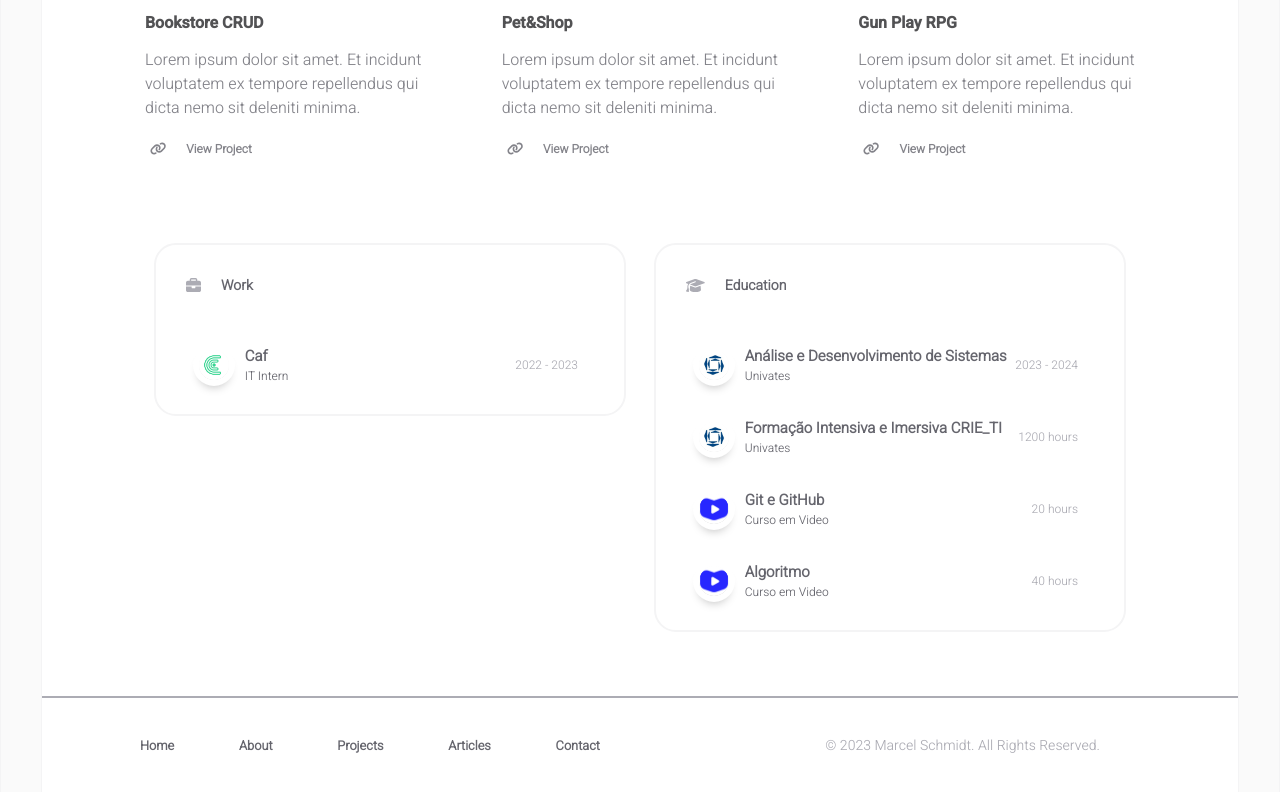
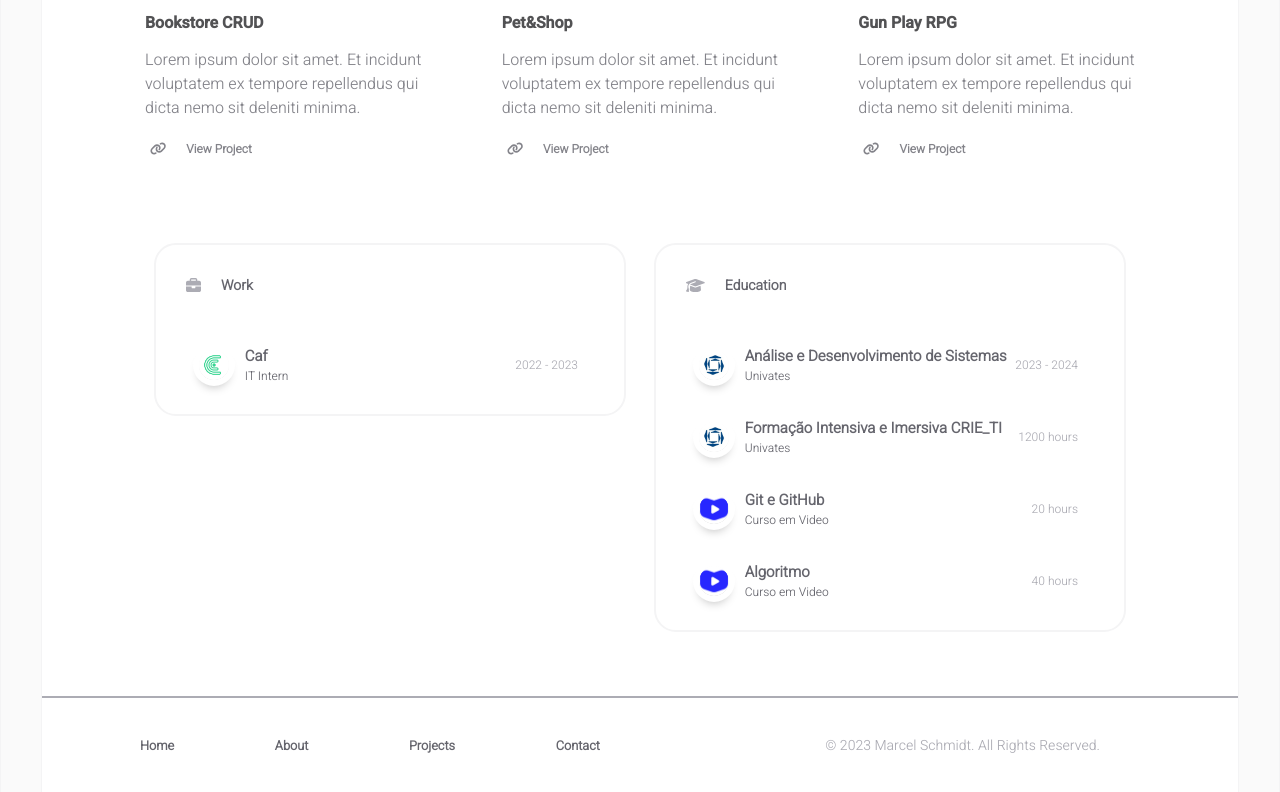
Before and after one commit to maaschmidt/portfolio, a React (Create React App) app: page / in a window 1280 px wide. Shown: the part 754-1546 px from the top of the page. Built offline with nearby package versions, Linux system fonts and the light colour scheme; the HTML template or start-up script is replaced by a standard one.

Commit message:
fix: remove item from dooter

```diff
--- a/src/components/common/footer.jsx
+++ b/src/components/common/footer.jsx
@@ -19,9 +19,6 @@
 							<Link to="/projects">Projects</Link>
 						</li>
 						<li className="footer-nav-link-item">
-							<Link to="/articles">Articles</Link>
-						</li>
-						<li className="footer-nav-link-item">
 							<Link to="/contact">Contact</Link>
 						</li>
 					</ul>
```
